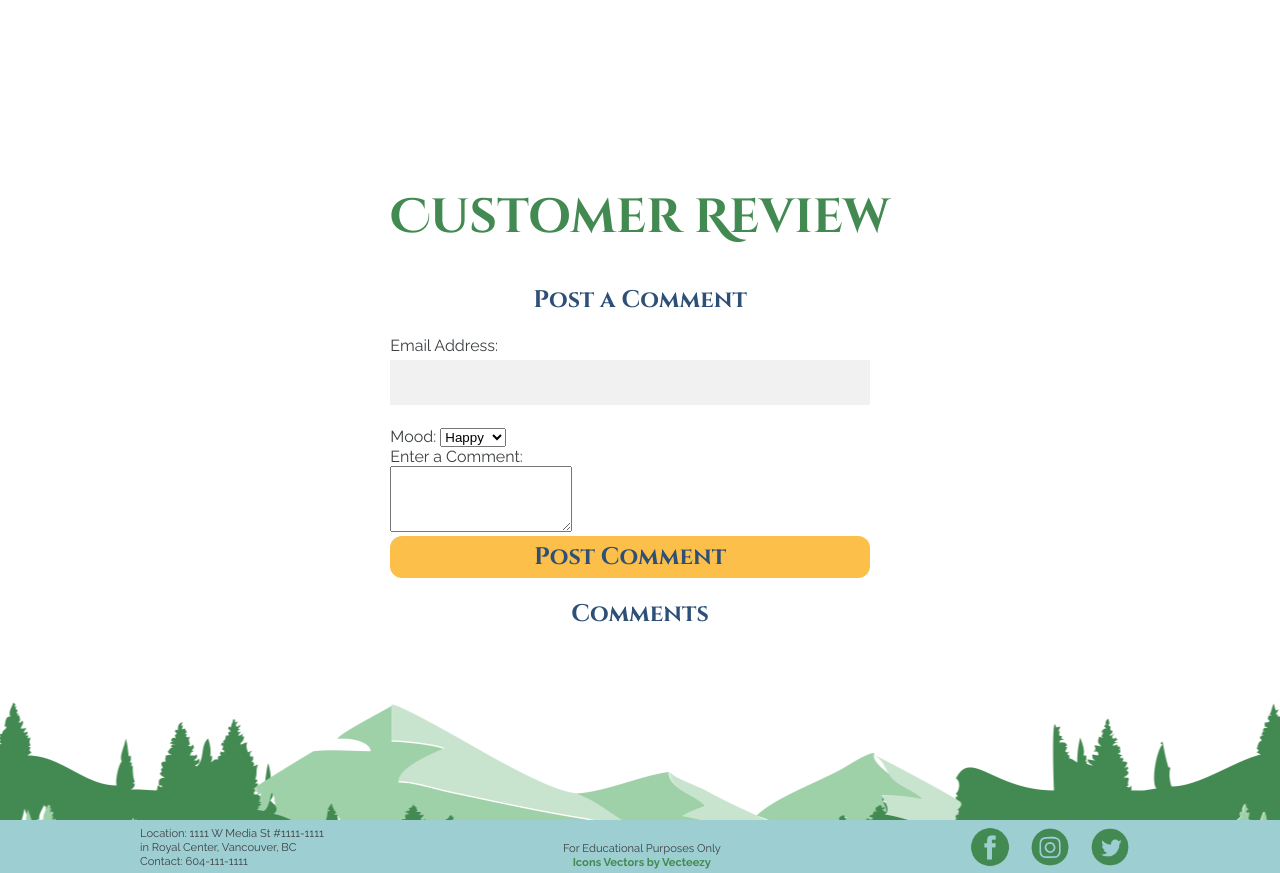
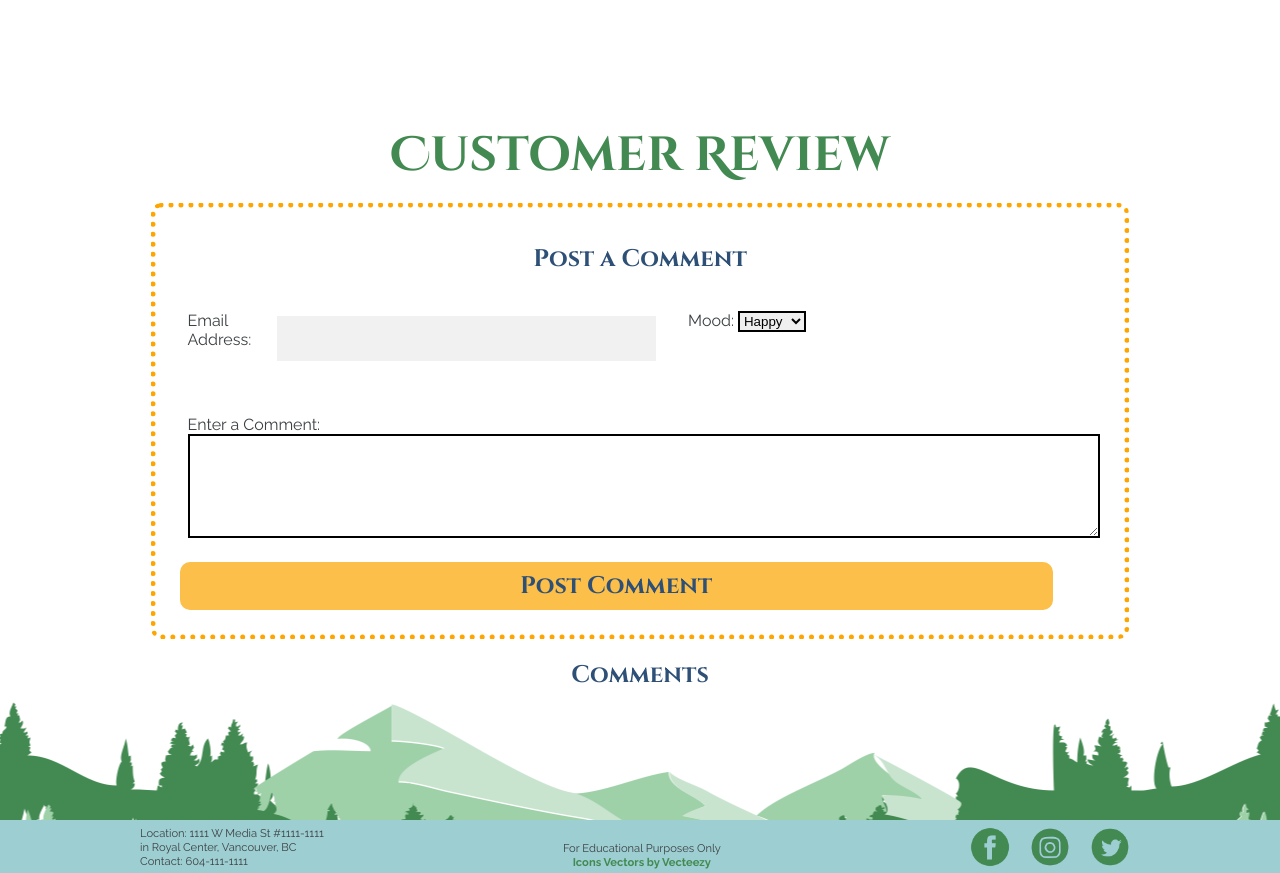
Before and after one commit to megankuo/mdia-1106-MeKaWei, a PHP site: page /review/index.php in a window 1280 px wide. Shown: the part 140-1013 px from the top of the page. Run offline with PHP 8.4, Linux system fonts and the light colour scheme; data that the repository does not hold is empty.

Commit message:
css review

```diff
--- a/mobile.css
+++ b/mobile.css
@@ -573,6 +573,132 @@
   text-align: center;
 }
 
+/*review page*/
+
+.write-comment
+{
+  border:5px dotted orange;
+  padding:1rem;
+  border-radius: 10px;
+}
+
+
+.comment
+{
+  background-color:cornsilk;
+
+  border-radius: 6px;
+
+  margin:1rem;
+  color: black;
+
+
+  display:flex;
+  flex-wrap:wrap;
+
+}
+
+.comment>*
+{
+  margin:.5rem;
+}
+
+.comment h3, .comment-text
+{
+  width:100%;
+
+}
+
+.ID, .date
+{
+  background-color:rgba(255, 255, 255, 0.8);
+    margin:0;
+    padding:.5rem;
+
+}
+
+/* .ID
+{
+    border-radius: 10px 0 0 0;
+} */
+
+/* .date
+{
+    border-radius: 0 0 10px 0;
+} */
+
+
+
+.comment-text
+{
+
+  color:black;
+  background-color: white;
+
+  border-radius: 10px;
+  box-shadow: 0px 0px 3px rgb(190, 0,100);
+
+  padding:1rem;
+}
+
+form
+{
+  display: flex;
+  flex-wrap:wrap;
+}
+
+label
+{
+  margin:1rem;
+}
+
+label:last-of-type
+{
+  width:100%;
+}
+
+label:first-of-type
+{
+  width:50%;
+  display: flex;
+}
+
+label:first-of-type input
+{
+  flex-grow:1;
+}
+
+button[type="submit"]
+{
+
+
+  font-size: 1.5rem;
+  padding:.5rem;
+  border-radius: 10px;
+  margin:.5rem;
+}
+
+
+textarea, input, select
+{
+  border:2px solid;
+  /* border-radius: 5px; */
+}
+
+textarea
+{
+  display: block;
+  width:100%;
+  height:6rem;
+  resize:vertical;
+}
+
+.review-input{
+  display: block;
+  width:100%;
+  background: white;
+}
+
 /* Desktop */
 
 @media screen and (min-width: 768px) {
--- a/review/templates/index.php
+++ b/review/templates/index.php
@@ -49,7 +49,7 @@
 
           <label>
             Email Address:
-            <input type="email" name="email" required>
+            <input class = "review-input" type="email" name="email" required>
           </label>
           <br>
           <label>
```
